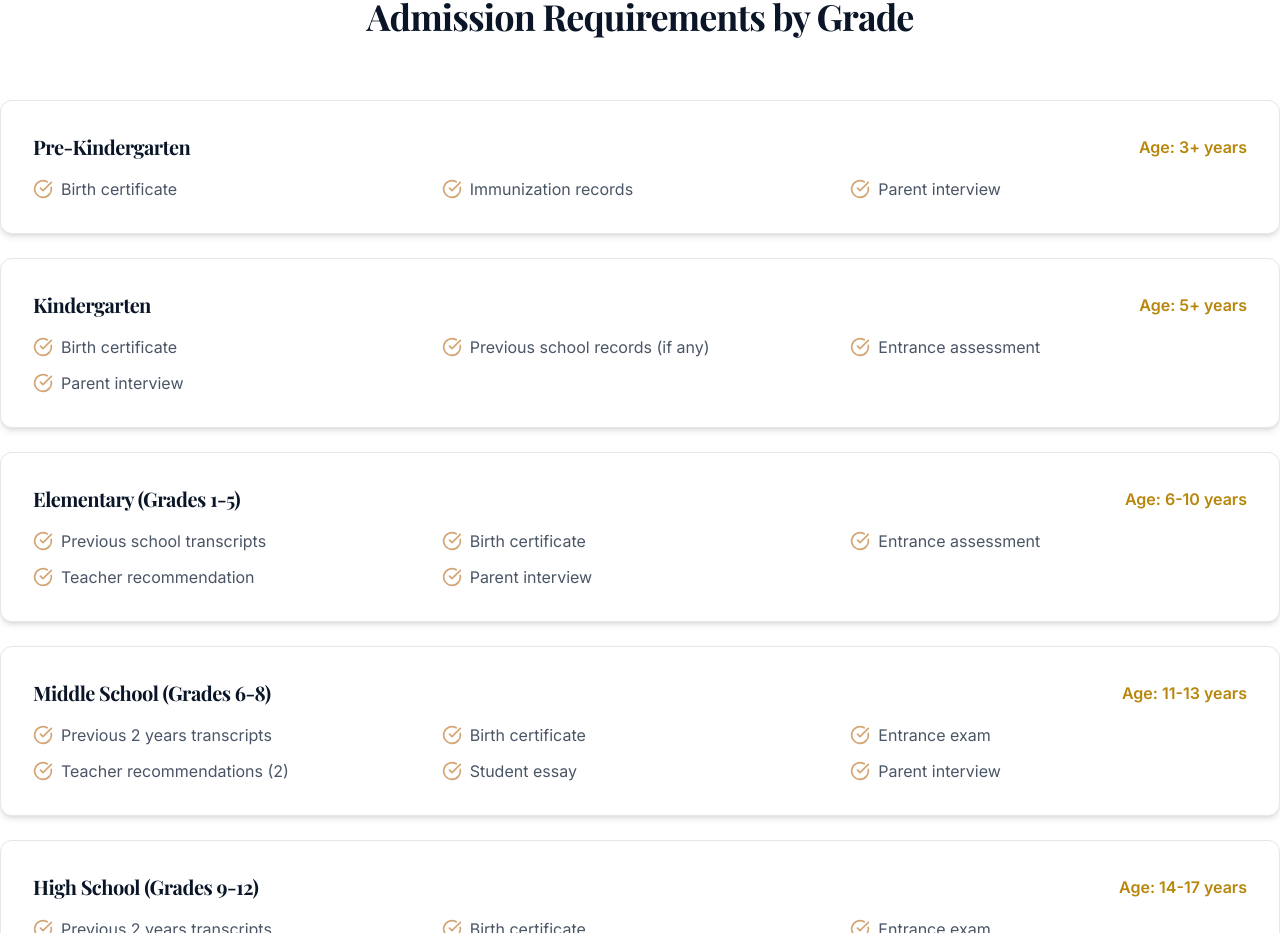
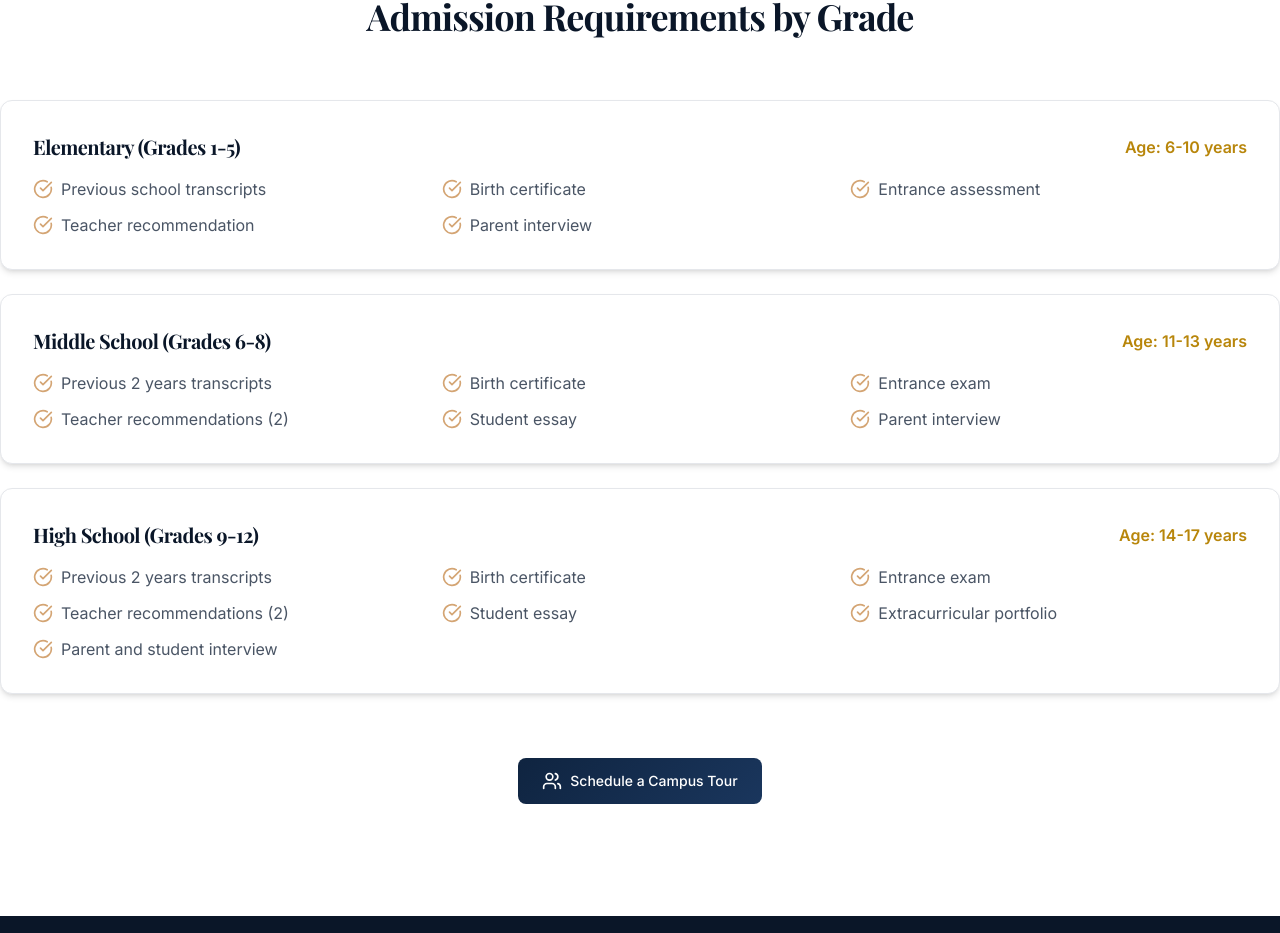
Before and after one commit to Pinky1410/PM_Shri_Govt_Girls, a Next.js app: page /admissions in a window 1280 px wide. Shown: the part 851-1784 px from the top of the page. Built offline with nearby package versions, Linux system fonts and the light colour scheme.

Commit message:
Update page.tsx

```diff
--- a/src/app/admissions/page.tsx
+++ b/src/app/admissions/page.tsx
@@ -5,8 +5,6 @@ import Link from "next/link";
 import { ArrowRight, CheckCircle, Calendar, FileText, Users } from "lucide-react";
 
 const requirements = [
-  { grade: "Pre-Kindergarten", age: "3+ years", requirements: ["Birth certificate", "Immunization records", "Parent interview"] },
-  { grade: "Kindergarten", age: "5+ years", requirements: ["Birth certificate", "Previous school records (if any)", "Entrance assessment", "Parent interview"] },
   { grade: "Elementary (Grades 1-5)", age: "6-10 years", requirements: ["Previous school transcripts", "Birth certificate", "Entrance assessment", "Teacher recommendation", "Parent interview"] },
   { grade: "Middle School (Grades 6-8)", age: "11-13 years", requirements: ["Previous 2 years transcripts", "Birth certificate", "Entrance exam", "Teacher recommendations (2)", "Student essay", "Parent interview"] },
   { grade: "High School (Grades 9-12)", age: "14-17 years", requirements: ["Previous 2 years transcripts", "Birth certificate", "Entrance exam", "Teacher recommendations (2)", "Student essay", "Extracurricular portfolio", "Parent and student interview"] },
```
